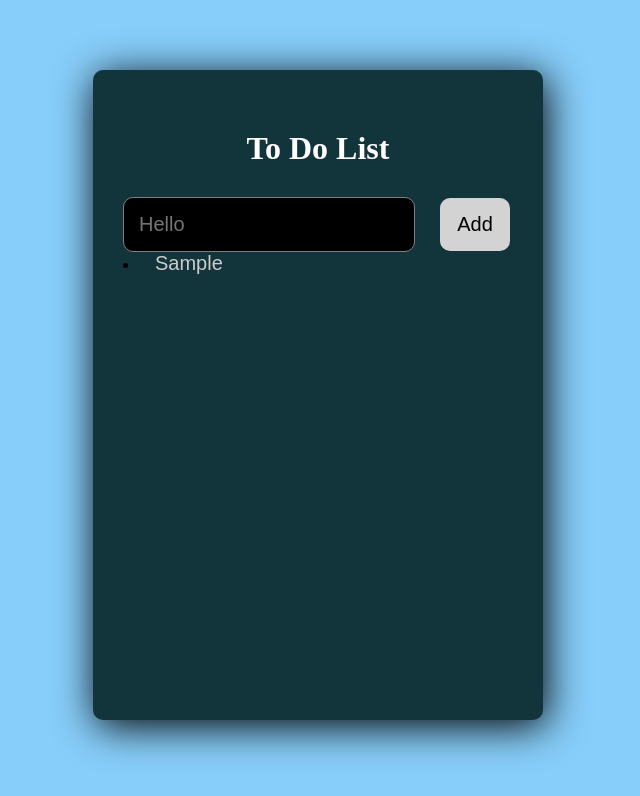
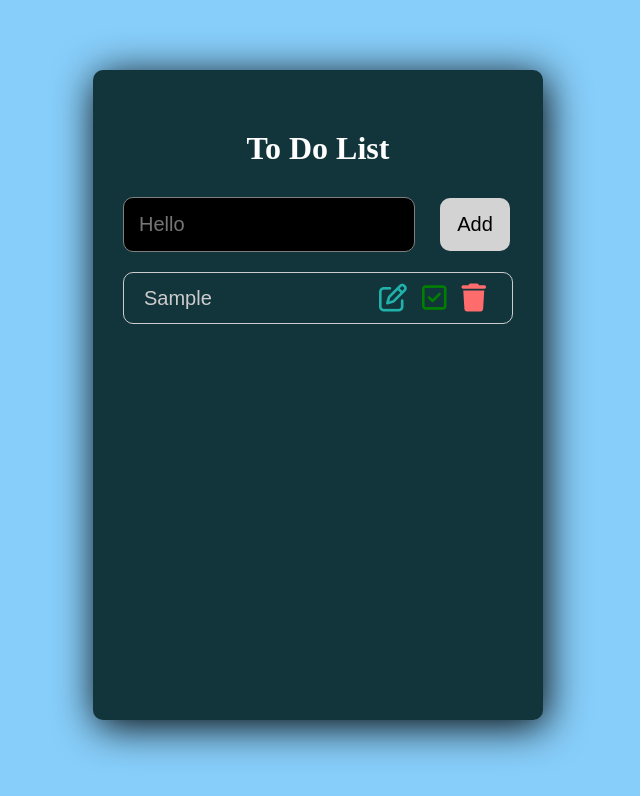
Before and after one commit to meganw22/react-todo, a React (Vite) app in the folder react-todo/: page / in a window 1280 px wide. Both pictures are taken after typing "Sample" into the empty fields and a click on the button "Add". Shown: the top 796 px of the page, without its empty margins (322-962 px from the left). Built offline with nearby package versions, Linux system fonts and the light colour scheme.

Commit message:
Added handleDelete fucntion  to delete a task from the list

```diff
--- a/react-todo/package.json
+++ b/react-todo/package.json
@@ -10,6 +10,9 @@
     "preview": "vite preview"
   },
   "dependencies": {
+    "@fortawesome/fontawesome-svg-core": "^6.7.2",
+    "@fortawesome/free-solid-svg-icons": "^6.7.2",
+    "@fortawesome/react-fontawesome": "^0.2.2",
     "react": "^18.3.1",
     "react-dom": "^18.3.1",
     "uuid": "^11.0.5"
--- a/react-todo/src/components/ToDoList.jsx
+++ b/react-todo/src/components/ToDoList.jsx
@@ -1,19 +1,36 @@
 import React from "react";
 
 const ToDoList = ({ allTasks, setAllTasks }) => {
+  const handleDelete = ({ id }) => {
+    setAllTasks(allTasks.filter((task) => task.id !== id));
+  };
   return (
-    <div>
+    <ul className="task-list">
       {allTasks.map((task) => (
-        <li className="todo-list" key={task.id}>
+        <li className="list-item" key={task.id}>
           <input
             type="text"
             value={task.title}
             className="list"
             onChange={(event) => event.preventDefault()}
           />
+          <div>
+            <button className="button-complete task-button">
+              <i className="far fa-edit"></i>
+            </button>
+            <button className="button-edit task-button">
+              <i className="far fa-check-square"></i>
+            </button>
+            <button
+              className="button-delete task-button"
+              onClick={() => handleDelete(task)}
+            >
+              <i className="fas fa-trash"></i>
+            </button>
+          </div>
         </li>
       ))}
-    </div>
+    </ul>
   );
 };
 
--- a/react-todo/src/components/styles.css
+++ b/react-todo/src/components/styles.css
@@ -73,17 +73,18 @@
 }
 
 .button-complete {
-    color: #ff6c6c;
-    margin-right: 10px;
+    color: lightseagreen;
+    margin-right: 15px;
 }
 
 .button-edit {
-    color: #e2d029;
-    margin-right: 10px;
+    color: green;
+    margin-right: 15px;
 }
 
 .button-delete {
-    color: lightseagreen;
+
+    color: #ff6c6c;
     margin-right: 10px;
 }
 
```
Also changed, not shown: 1 other file (tests, documents, lock files or other folders).
